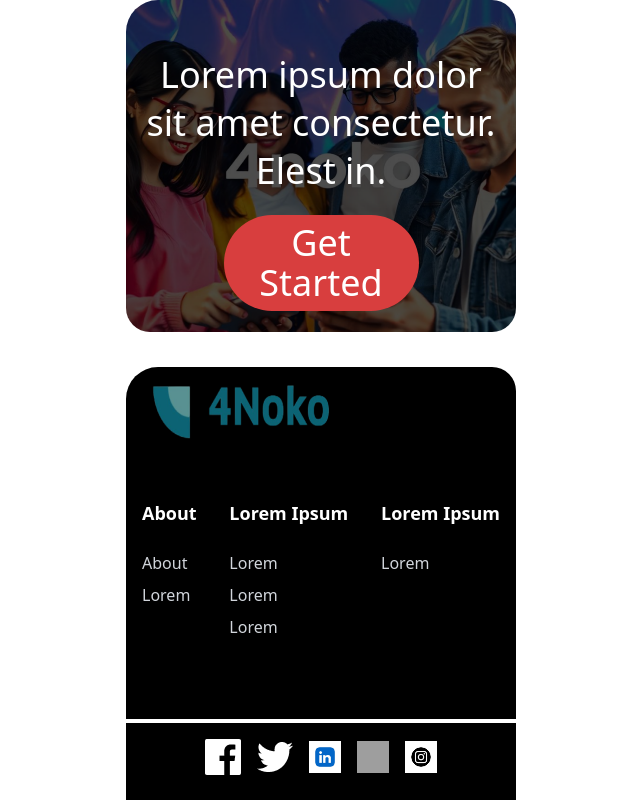
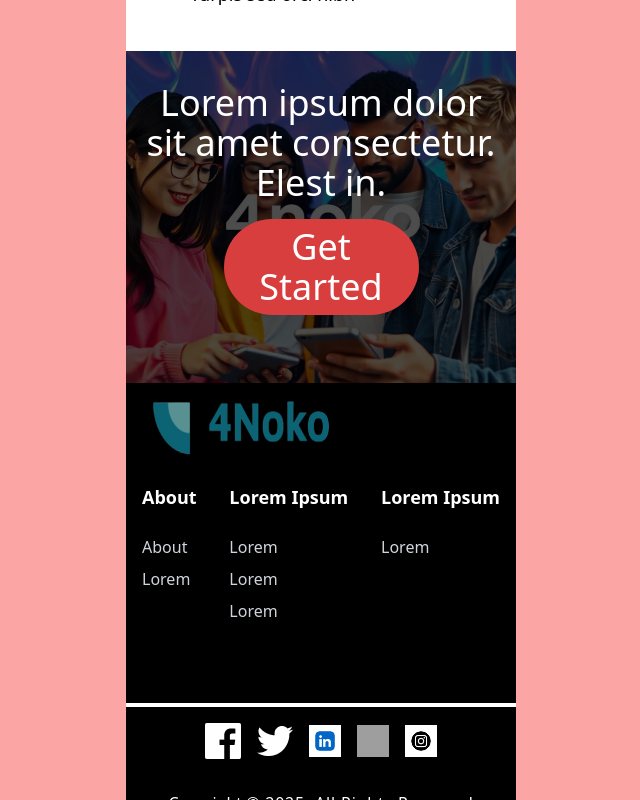
Before and after one commit to sabaif-s/FigmaToCode2, a React (Vite) app: page / in a window 1280 px wide. Shown: the part 1630-2430 px from the top of the page, without its empty margins (319-959 px from the left). Built offline with nearby package versions, Linux system fonts and the light colour scheme; grey boxes are pictures that could not be loaded.

Commit message:
fixing layout for desktop

```diff
--- a/src/components/LandingCollection.jsx
+++ b/src/components/LandingCollection.jsx
@@ -4,7 +4,7 @@ import LandingPageSecond from './LandingPageSecond';
 import LandingPageThree from './LandingPageThree';
 const  LandingCollection = () => {
     return (
-         <div className='md:w-full md:flex md:flex-col rounded-[24px] rounded-tl-[32px] bg-white md:mt-4 md:items-center' >
+         <div className='md:w-full md:flex md:flex-col py-16 md:bg-red-300 md:items-center' >
          <LandingPageFirst/>
          <LandingPageSecond/>
          <LandingPageThree/>
--- a/src/components/LandingPageSecond.jsx
+++ b/src/components/LandingPageSecond.jsx
@@ -8,9 +8,9 @@ const LandingPageSecond = () => {
     const isInView = useInView(ref, { once: false });
 
     return (
-        <div className='w-full md:w-[390px]  md:rounded-tl-[32px] md:rounded-[24px] md:bg-gray-300  bg-white flex flex-col gap-y-2 justify-center items-center'>
+        <div className='w-full md:w-[390px]  bg-white flex flex-col gap-y-2 justify-center items-center'>
             <motion.div
-                className='flex flex-col w-full  md:rounded-tl-[32px] md:rounded-[24px] md:bg-gray-300 bg-white px-16 py-2'
+                className='flex flex-col w-full  bg-white px-16 py-2'
                 ref={ref}
                 initial={{ opacity: 0, y: 50 }}
                 animate={isInView ? { opacity: 1, y: 0 } : {}}
@@ -28,7 +28,7 @@ const LandingPageSecond = () => {
                 </span>
             </motion.div>
             <motion.div
-                className='flex flex-col w-full bg-white  md:rounded-tl-[32px] md:rounded-[24px] md:bg-gray-300 px-16 py-2'
+                className='flex flex-col w-full bg-white  px-16 py-2'
                 initial={{ opacity: 0, y: 50 }}
                 animate={isInView ? { opacity: 1, y: 0 } : {}}
                 transition={{ duration: 0.5, delay: 0.3 }}
--- a/src/components/LandingPageThree.jsx
+++ b/src/components/LandingPageThree.jsx
@@ -16,14 +16,14 @@ const LandingPageThree = () => {
     return (
         <>
             <motion.div
-                className='w-full relative mt-8 md:rounded-tl-[32px] md:rounded-[24px] md:w-[390px] bg-white  md:rounded-[24px]  '
+                className='w-full relative  md:w-[390px] bg-white  '
                 style={{ height: "367px" }}
                 ref={ref}
                 initial={{ opacity: 0, y: 50 }}
                 animate={isInView ? { opacity: 1, y: 0 } : {}}
                 transition={{ duration: 0.5 }}
             >
-                <div className='w-full h-full bg-white md:rounded-tl-[32px] md:rounded-[24px] relative text-4xl z-50 gap-y-2 text-white flex flex-col justify-center items-center'>
+                <div className='w-full h-full bg-white relative text-4xl z-50 gap-y-0 text-white flex flex-col justify-center items-center'>
                     <span className='relative z-50'>
                         Lorem ipsum dolor
                     </span>
@@ -41,17 +41,17 @@ const LandingPageThree = () => {
                         Get Started
                     </button>
                     </Link>
-                    <img src={backImage} className='absolute z-10 top-0 md:rounded-tl-[32px] md:rounded-[24px]' alt="" />
+                    <img src={backImage} className='absolute z-10 bottom-0' alt="" />
                 </div>
             </motion.div>
             <motion.div
-                className='w-full md:w-[390px] md:rounded-tl-[32px] md:rounded-[24px] bg-black text-white flex flex-col gap-y-4'
+                className='w-full md:w-[390px] bg-black text-white flex flex-col gap-y-4'
                 initial={{ opacity: 0, y: 50 }}
                 animate={isInView ? { opacity: 1, y: 0 } : {}}
                 transition={{ duration: 0.5, delay: 0.3 }}
             >
                 <div className='px-4 w-full text-white flex flex-col gap-y-4'>
-                    <div className='mb-8'>
+                    <div className=''>
                         <img src={logo} alt="" />
                     </div>
                     <div className='w-full flex mb-16 justify-between items-start'>
--- a/src/components/admin/Admin.jsx
+++ b/src/components/admin/Admin.jsx
@@ -7,8 +7,8 @@ import MoneyStats from './AdminMoney';
 import DashBoardFooter from '../dashboard/DashboardFooter';
 const  Admin = () => {
     return (
-        <div className="w-full min-h-screen  bg-red-300 flex justify-center items-center">
-          <div className="md:rounded-[24px] pb-32 bg-white relative pt-10 flex flex-col gap-y-2 w-full  px-4 md:w-[390px]  justify-start md:rounded-tl-[32px] items-center ">
+        <div className="w-full min-h-screen py-16  bg-red-300 flex justify-center items-center">
+          <div className="md:rounded-[24px]  pb-32 bg-white relative pt-10 flex flex-col gap-y-2 w-full  px-4 md:w-[390px]  justify-start md:rounded-tl-[32px] items-center ">
              <AdminHeader />
               <StatsCard />
               <Metrics />
--- a/src/components/coin/Coin.jsx
+++ b/src/components/coin/Coin.jsx
@@ -8,7 +8,7 @@ import { useNavigate } from 'react-router-dom';
 const CoinCheck = () => {
   const Navigate = useNavigate();
   return (
-    <div className='w-full h-screen bg-red-300  flex justify-center md:items-center'>
+    <div className='w-full h-screen bg-red-300 pt-16  flex justify-center md:items-center'>
       <div className=' md:rounded-[24px] bg-white pt-4 flex flex-col gap-y-2 w-full h-full md:w-[390px] md:h-[844px] justify-start md:rounded-tl-[32px] items-center px-4'>
         <div className='w-full flex relative text-[#323434] font-semibold text-2xl flex-row justify-center items-center'>
           <span className='text-[#323434]'>Coins</span>
--- a/src/components/dashboard/DashboardCollection.jsx
+++ b/src/components/dashboard/DashboardCollection.jsx
@@ -10,7 +10,7 @@ const  DashBoardCollection = () => {
               setCurrentShow(id);
     }
     return (
-        <div className='md:bg-red-300 md:h-screen md:w-full md:flex md:justify-center md:items-center ' >
+        <div className='md:bg-red-300 md:h-screen md:w-full pt-16 md:flex md:justify-center md:items-center ' >
            <DashBoardFooter/>
          <div className='px-4 py-2 w-full relative bg-white h-full md:rounded-[24px] md:w-[390px] md:h-[844px] overflow-y-scroll scrollbar-hide' >
 
--- a/src/components/dashboardAdmin/AdminDashboard.jsx
+++ b/src/components/dashboardAdmin/AdminDashboard.jsx
@@ -22,7 +22,7 @@ const ProfilePage = () => {
   }, [activeIndex]);
 
   return (
-    <div className="flex justify-center md:items-center md:h-screen md:bg-red-300">
+    <div className="flex justify-center md:items-start md:h-screen pt-16  md:bg-red-300">
       <motion.div
         className="w-[390px] h-[844px] bg-white flex flex-col items-center rounded-[24px] rounded-tl-[32px]"
         initial={{ opacity: 0 }}
--- a/src/components/edit/EditProfile.jsx
+++ b/src/components/edit/EditProfile.jsx
@@ -25,7 +25,7 @@ const EditProfile = () => {
   }
 
   return (
-    <div className='w-full h-full flex justify-center items-center'>
+    <div className='w-full h-full bg-red-300 h-screen pt-16 flex justify-center items-center'>
       <motion.div
         className='rounded-[32px] bg-white md:w-[390px] md:h-[844px] relative flex flex-col  justify-start items-center w-full h-full drop-shadow'
         initial={{ opacity: 0, y: 20 }}
--- a/src/components/login.jsx
+++ b/src/components/login.jsx
@@ -7,9 +7,9 @@ import { Link } from "react-router-dom";
 const Login = () => {
   const Navigate=useNavigate()
   return (
-    <div className="w-full flex md:items-center h-screen justify-center" >
+    <div className="w-full flex md:items-center h-screen justify-center pt-16 bg-red-300 " >
     <motion.div
-      className="justify-center w-full w-full md:w-[390px] md:h-[844px] h-screen rounded-[24px] items-center relative shadow-lg overflow-hidden"
+      className="justify-center w-full md:w-[390px] bg-white md:h-[844px] h-screen rounded-[24px] items-center relative shadow-lg overflow-hidden"
       initial={{ opacity: 0 }}
       animate={{ opacity: 1 }}
       transition={{ duration: 0.5 }}
--- a/src/components/profile.jsx
+++ b/src/components/profile.jsx
@@ -26,7 +26,7 @@ useEffect(()=>{
   }
 },[activeIndex]);
   return (
-    <div className="flex justify-center md:items-center md:h-screen md:bg-red-300" >
+    <div className="flex justify-center pt-16 md:items-center md:h-screen md:bg-red-300" >
     <motion.div
       className="w-[390px] h-[844px] bg-white flex flex-col items-center rounded-[24px] rounded-tl-[32px]"
       initial={{ opacity: 0 }}
--- a/src/components/request/WithdrawalRequest.jsx
+++ b/src/components/request/WithdrawalRequest.jsx
@@ -32,13 +32,13 @@ const WithdrawalRequest = () => {
   return (
     <div className="flex justify-center md:items-center md:bg-red-300">
       <motion.div
-        className="w-[390px] bg-white flex flex-col items-center rounded-[32px] rounded-t-[32px] "
+        className="w-[390px] bg-white flex mt-16 flex-col items-center rounded-[32px] rounded-t-[32px] "
         initial={{ opacity: 0 }}
         animate={{ opacity: 1 }}
         transition={{ duration: 0.5 }}
       >
         <motion.div
-          className="w-[390px] h-16 flex items-center px-4 fixed rounded-t-[32px] top-0 bg-white z-10"
+          className="w-[390px] h-16 flex items-center px-4 absolute mt-16 rounded-t-[32px] top-0 bg-white z-10"
           initial={{ opacity: 0, y: -20 }}
           animate={{ opacity: 1, y: 0 }}
           transition={{ duration: 0.5 }}
--- a/src/components/withdraw/Withdraw.jsx
+++ b/src/components/withdraw/Withdraw.jsx
@@ -22,7 +22,7 @@ const WithdrawPage = () => {
   }
 
   return (
-    <div className="w-full h-screen bg-red-300 flex justify-center md:items-center">
+    <div className="w-full h-screen pt-16 bg-red-300 flex justify-center md:items-center">
       <div className="md:rounded-[24px] bg-white relative pt-10 flex flex-col gap-y-2 w-full h-full md:w-[390px] md:h-[844px] justify-start md:rounded-tl-[32px] items-center px-4">
         <div className="flex justify-center items-center relative w-full">
           <span className="text-[#323434] text-[22px] font-semibold leading-sm">
```
